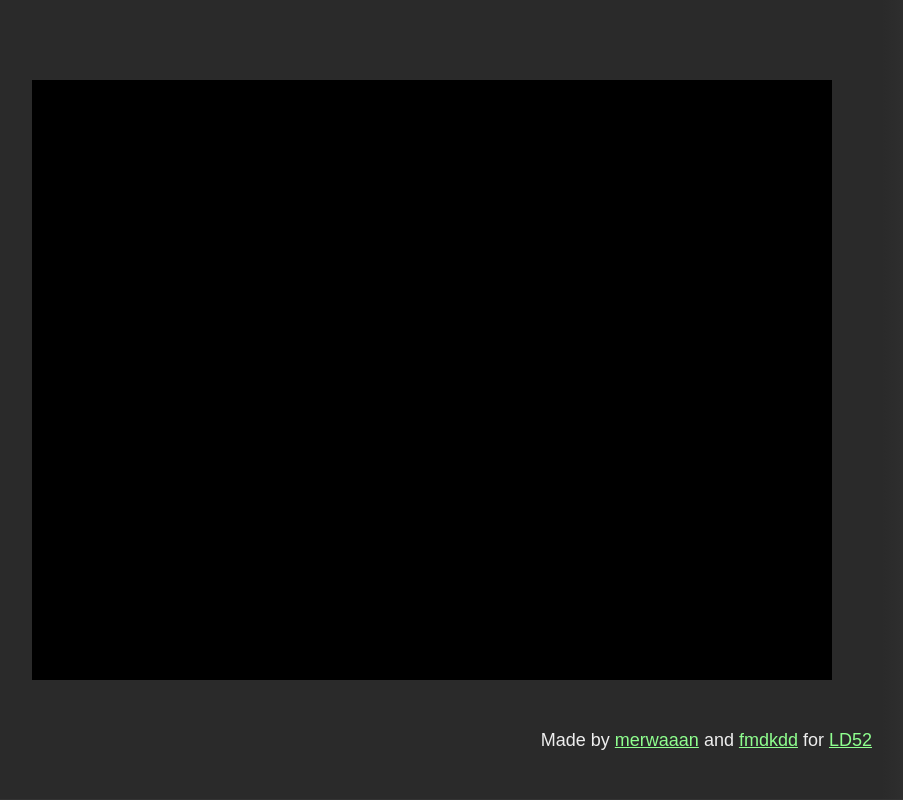
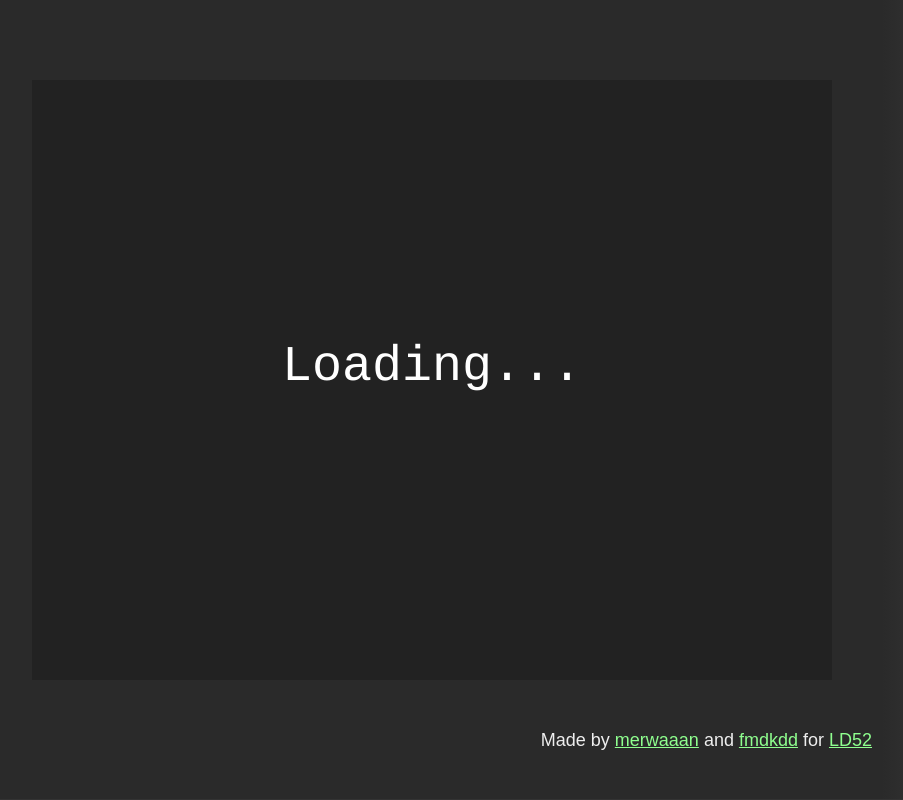
Before and after one commit to merwaaan/ld52, a website built with Parcel: page src/game/index.html in a window 1280 px wide. Shown: the whole page, without its empty margins (208-1111 px from the left). Built offline with nearby package versions, Linux system fonts and the light colour scheme.

Commit message:
Add UI overlay

```diff
--- a/src/game/LoadState.ts
+++ b/src/game/LoadState.ts
@@ -5,9 +5,21 @@ export class MenuState extends State<GameContext, EventId> {
   private _loaded = false;
 
   enter(context: GameContext) {
+    const w = 800;
+    const h = 600;
+
+    context.ui.fillStyle = "#222";
+    context.ui.fillRect(0, 0, w, h);
+    context.ui.font = '50px Courier';
+    context.ui.fillStyle = '#fff';
+    let text = 'Loading...';
+    let m = context.ui.measureText(text);
+    context.ui.fillText(text, w/2 - m.width/2, h/2);
+
     context.assets.load();
     context.assets.onReady((assets) => {
       this._loaded = true;
+      context.ui.clearRect(0, 0, w, h);
     });
   }
 
--- a/src/game/index.html
+++ b/src/game/index.html
@@ -9,6 +9,7 @@
   <body>
     <div id="container">
       <p id="startPrompt">Click to start</p>
+      <canvas id="overlay"></canvas>
     </div>
     <footer>
       <p>Made by <a href="https://github.com/merwaaan">merwaaan</a> and <a href="https://github.com/fmdkdd">fmdkdd</a> for <a href="https://ldjam.com/">LD52</a></p>
--- a/src/game/main.ts
+++ b/src/game/main.ts
@@ -58,6 +58,7 @@ export type GameContext = {
   renderer: THREE.WebGLRenderer;
   inputs: Inputs;
   gui: dat.GUI | undefined;
+  ui: CanvasRenderingContext2D;
   assets: typeof assets;
 };
 
@@ -70,10 +71,16 @@ function setup() {
   if (startPrompt)
     startPrompt.style.display = 'none';
 
+  const canvasUI = document.getElementById("overlay") as HTMLCanvasElement;
+  canvasUI.width = 800;
+  canvasUI.height = 600;
+  const uiContext = canvasUI.getContext('2d')!;
+
   const gameContext: GameContext = {
     renderer: new THREE.WebGLRenderer({ antialias: true }),
     inputs: new Inputs(),
     gui: DEBUG ? new dat.GUI() : undefined,
+    ui: uiContext,
     assets,
   };
 
--- a/src/game/style.css
+++ b/src/game/style.css
@@ -16,10 +16,10 @@ canvas {
   display: block;
   margin: auto;
   margin-bottom: 80px;
-  background-color: #222;
 }
 
 #container {
+  position: relative;
   background-color: #222;
   margin: auto;
   width: 800px;
@@ -27,11 +27,17 @@ canvas {
 }
 
 #startPrompt {
-  font-size: 32px;
+  font-size: 50px;
+  font-family: "Courier", monospace;
   display: block;
   margin: 0;
   padding-top: 300px;
   text-align: center;
+}
+
+#overlay {
+  position: absolute;
+  top: 0;
 }
 
 a {
```
